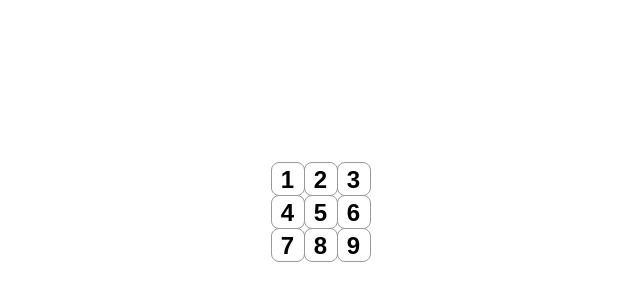
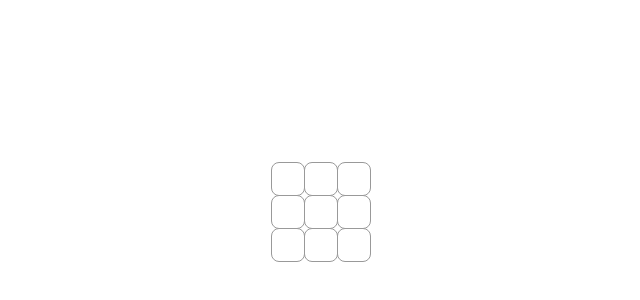
Before and after one commit to codredd/react-learn, a React (Vite) app in the folder tic-tac-toe/: page / in a window 1280 px wide. Shown: the part 188-488 px from the top of the page, without its empty margins (320-960 px from the left). Built offline with nearby package versions, Linux system fonts and the light colour scheme.

Commit message:
lip: interaction added to the square components

```diff
--- a/tic-tac-toe/src/App.tsx
+++ b/tic-tac-toe/src/App.tsx
@@ -17,15 +17,33 @@
 
 import './App.css';
 
+// "useState" is a hook that allows you to have state variables in functional components.
+import { useState } from 'react';
+
+
 // We create the new component "Square" and import it into the "Board" component
 // As next step, we will update the "Square" component to accept a prop and display it
-function Square({ value }: { value: number }) {
+function Square() {
   // A major difference between jsx and tsx is that props are "typed" in tsx.
   //This means that the type of the prop is defined in the function signature
-  return <button className="square">{value}</button>;
+
+  const [value, setValue] = useState<string>();
+
+  // Next step is adding interaction to the "Square" component. We will add a click event to the button and make the code remember that it was clicked
+  function handleClick() {
+    setValue('X');
+  }
+
+  return (
+    <button
+      className="square"
+      onClick={handleClick}>
+      {value}
+    </button>
+  );
 }
 
-export default function Board(){
+export default function Board() {
   /*
 
   return <button className="square">X</button><button className="square">X</button>;
@@ -38,22 +56,23 @@
 
   // Button elements were replaced by : <Square /> components by github copilot
   // The value prop was added to the Square component using github copilot. Automatically added values from 1 to 9
+  // props were removed as we move on to the interactive part of the tutorial
   return (
     <>
       <div className='board-row'>
-        <Square value={1} />
-        <Square value={2} />
-        <Square value={3} />
+        <Square />
+        <Square />
+        <Square />
       </div>
       <div className='board-row'>
-        <Square value={4} />
-        <Square value={5} />
-        <Square value={6} />
+        <Square />
+        <Square />
+        <Square />
       </div>
       <div className='board-row'>
-        <Square value={7} />
-        <Square value={8} />
-        <Square value={9} />
+        <Square />
+        <Square />
+        <Square />
       </div>
     </>
   )
```
